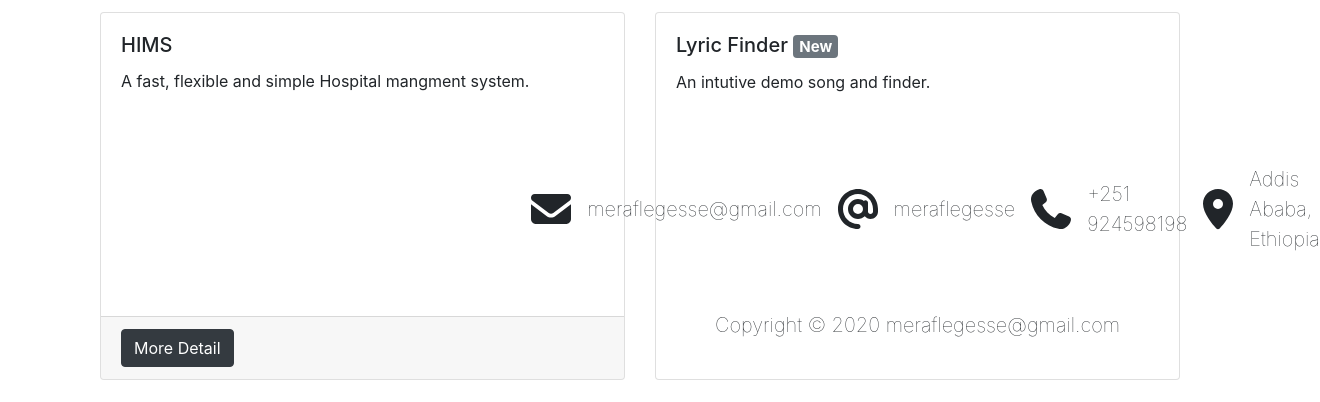
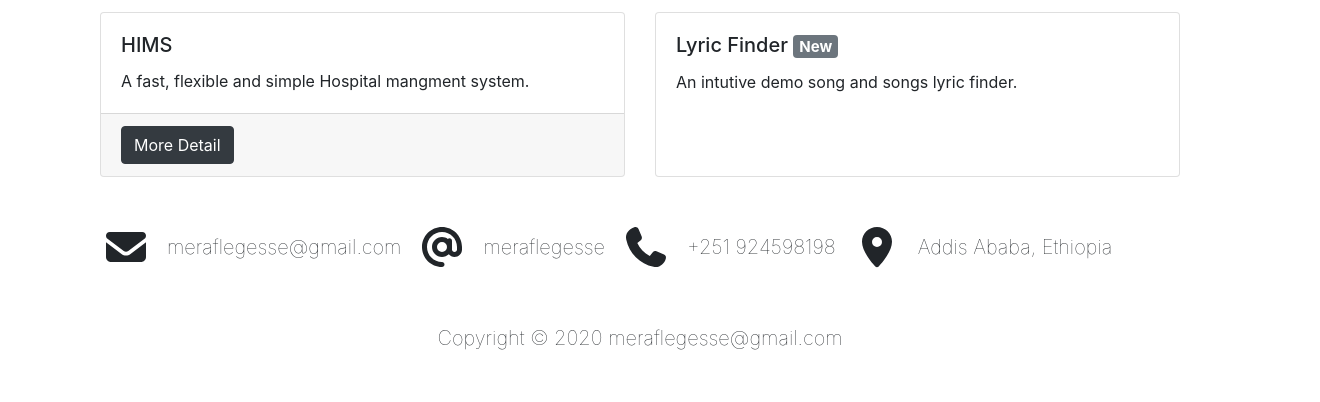
Before and after one commit to meraf/Website, a plain HTML site: page index.html in a window 1280 px wide. Shown: the part 489-891 px from the top of the page, 1320 px wide, since content can reach past the window. Drawn offline with nearby package versions, Linux system fonts and the light colour scheme.

Commit message:
demo ver

```diff
--- a/index.html
+++ b/index.html
@@ -100,9 +100,11 @@
         <div class="card h-100">
           <div class="card-body">
             <h5 class="card-title">Lyric Finder <span class="badge badge-secondary">New</span></h5>
-            <p class="card-text">An intutive demo song and finder.</p>
+            <p class="card-text">An intutive demo song and songs lyric finder.</p>
           </div>
 
+    </div>
+  </div>
 
   <div class="d-flex align-items-center justify-content-center font-weight-lighter"
        style="margin: 50px 0 25px 0; font-size: 20px;">
```
